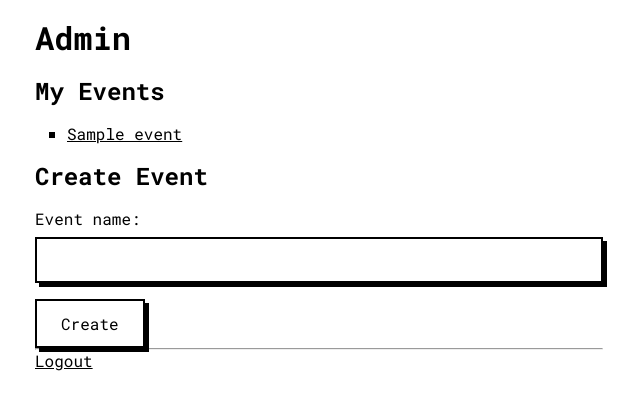
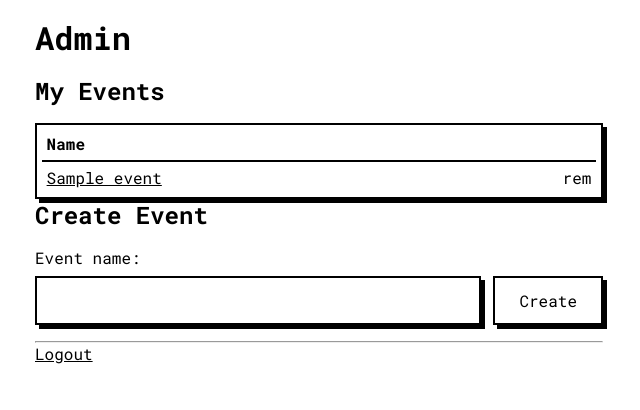
Before and after one commit to carpelli/concepterklaas, a Flask app: page /admin in a window 1280 px wide. Shown: the top 410 px of the page, without its empty margins (321-961 px from the left). Run offline with Flask 3, Linux system fonts and the light colour scheme; the visitor is signed in with stand-in values (Sample User, id 1); tables that the repository leaves empty hold one stand-in row (values such as "Sample post").

Commit message:
change around the layout

```diff
--- a/app/static/style.css
+++ b/app/static/style.css
@@ -90,6 +90,21 @@ label {
     display: block;
 }
 
+form .couple {
+    display: flex;
+    align-items: flex-start;
+}
+form .couple input {
+    flex-grow: 1;
+    margin-right: 0.8rem;
+}
+
+input,
+button {
+    box-sizing: border-box;
+    font-size: 1rem;
+}
+
 /* Checkboxes and Radio Buttons */
 input[type="radio"],
 input[type="checkbox"] {
@@ -111,21 +126,19 @@ table {
 }
 table th {
     text-align: left;
-}
-th {
     border-bottom: 2px solid black;
 }
-td,
-th {
-    padding: 0.3rem 0.3rem;
+table td,
+table th {
+    padding: 0 0.3rem;
     vertical-align: middle;
-    line-height: 1;
+    line-height: 2;
 }
 tr:nth-child(even) {
     background-color: #f2f2f2;
 }
-table th:last-child,
-td:last-child {
+table th:not(:first-child):last-child,
+table td:not(:first-child):last-child {
     text-align: right;
 }
 
@@ -277,3 +290,18 @@ li {
     font-family: inherit;
     margin-bottom: 0.5em;
 }
+
+.concept {
+    white-space: pre-wrap;
+}
+
+button.remove_button {
+    position: relative;
+    top: 0.1rem;
+    background: none;
+    padding: 0.2rem;
+    box-shadow: none;
+    cursor: pointer;
+    display: inline-flex;
+    align-items: center;
+}
--- a/app/templates/admin.html
+++ b/app/templates/admin.html
@@ -3,18 +3,33 @@
 {% block content %}
     <h1>Admin</h1>
     <h2>My Events</h2>
-    <ul>
-        {% for event in host.events %}
-            <li>
-                <a href="{{ url_for('event_detail', event_id=event.id) }}">{{ event.name }}</a>
-            </li>
-        {% endfor %}
-    </ul>
+    <table>
+        <thead>
+            <th>Name</th>
+            <th></th>
+        </thead>
+        <tbody>
+            {% for event in host.events %}
+                <tr>
+                    <td>
+                        <a href="{{ url_for('event_detail', event_id=event.id) }}">{{ event.name }}</a>
+                    </td>
+                    <td>rem</td>
+                </tr>
+            {% else %}
+                <tr>
+                    <td rowspan="2">No events yet!</td>
+                </tr>
+            {% endfor %}
+        </tbody>
+    </table>
     <h2>Create Event</h2>
     <form method="post" action="{{ url_for('admin') }}">
         <label for="event_name">Event name:</label>
-        <input type="text" name="event_name" maxlength="50" required />
-        <button type="submit">Create</button>
+        <div class="couple">
+            <input type="text" name="event_name" maxlength="50" required />
+            <button type="submit">Create</button>
+        </div>
     </form>
     <hr />
     <p>
```
Also changed, not shown: app/templates/dashboard.html (+3 -7 lines), app/templates/event.html (+9 -23 lines).
